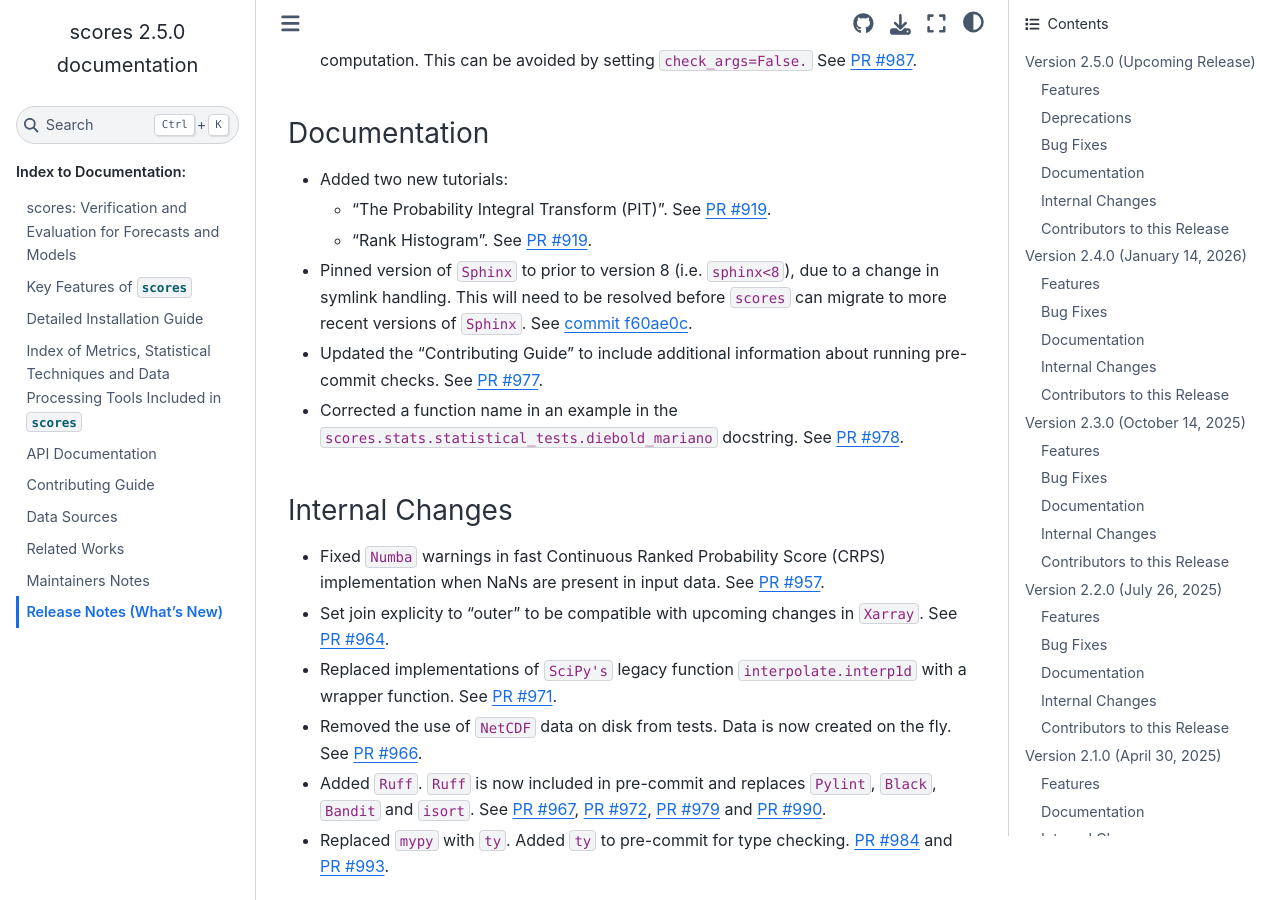
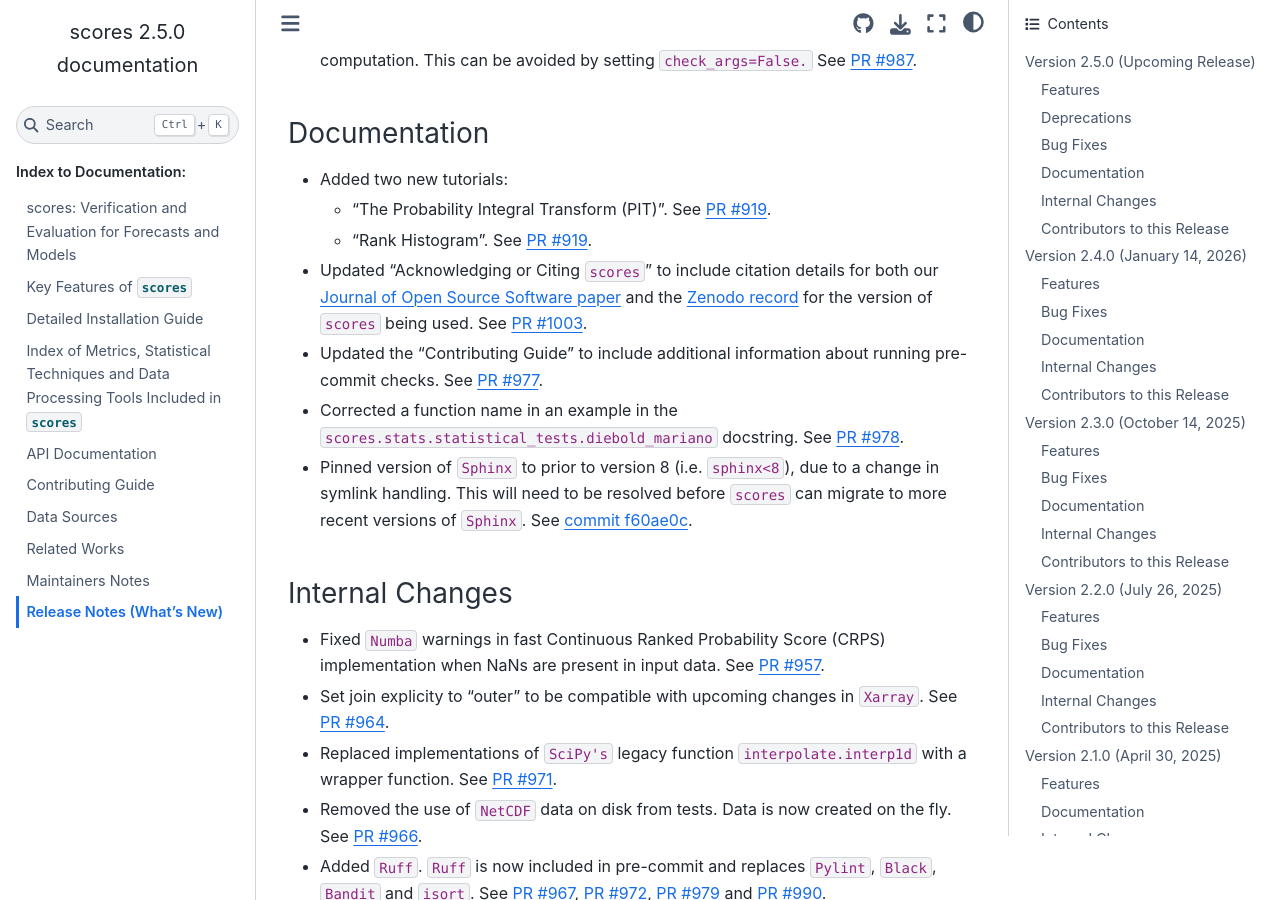
Before and after one commit to nci/scores, a Sphinx documentation site: the page built from docs/release_notes.md, in a window 1280 px wide and 900 px high, scrolled down 1302 px. Built offline with Sphinx 7.4.7 and the Sphinx Book theme 1.1.4, drawn with Linux system fonts in a browser that asks for light colours; pages that are not in the unit, such as notebooks, are missing from menus.

Commit message:
Add updates to citation guide

```diff
--- a/docs/release_notes.md
+++ b/docs/release_notes.md
@@ -32,9 +32,10 @@ For a list of all changes in this release, see the [full changelog](https://gith
 - Added two new tutorials:
 	- "The Probability Integral Transform (PIT)". See [PR #919](https://github.com/nci/scores/pull/919).
 	- "Rank Histogram". See [PR #919](https://github.com/nci/scores/pull/919).
-- Pinned version of `Sphinx` to prior to version 8 (i.e. `sphinx<8`), due to a change in symlink handling. This will need to be resolved before `scores` can migrate to more recent versions of `Sphinx`. See [commit f60ae0c](https://github.com/nci/scores/commit/f60ae0c9d6f2ebd723df57541d849b6b5ecccd23).
+- Updated "Acknowledging or Citing `scores`" to include citation details for both our [Journal of Open Source Software paper](https://doi.org/10.21105/joss.06889) and the [Zenodo record](https://doi.org/10.5281/zenodo.12697241) for the version of `scores` being used. See [PR #1003](https://github.com/nci/scores/pull/1003).
 - Updated the "Contributing Guide" to include additional information about running pre-commit checks. See [PR #977](https://github.com/nci/scores/pull/977).
 - Corrected a function name in an example in the `scores.stats.statistical_tests.diebold_mariano` docstring. See [PR #978](https://github.com/nci/scores/pull/978).
+- Pinned version of `Sphinx` to prior to version 8 (i.e. `sphinx<8`), due to a change in symlink handling. This will need to be resolved before `scores` can migrate to more recent versions of `Sphinx`. See [commit f60ae0c](https://github.com/nci/scores/commit/f60ae0c9d6f2ebd723df57541d849b6b5ecccd23).
 
 ### Internal Changes
 
```
